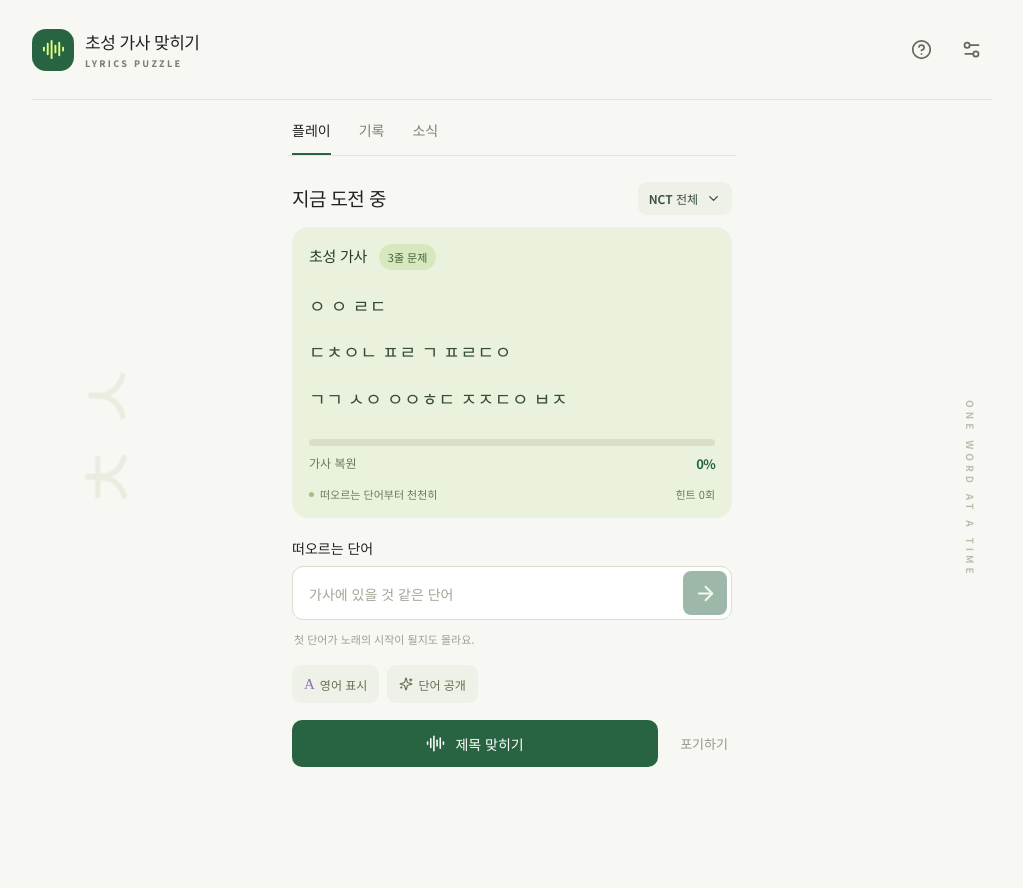
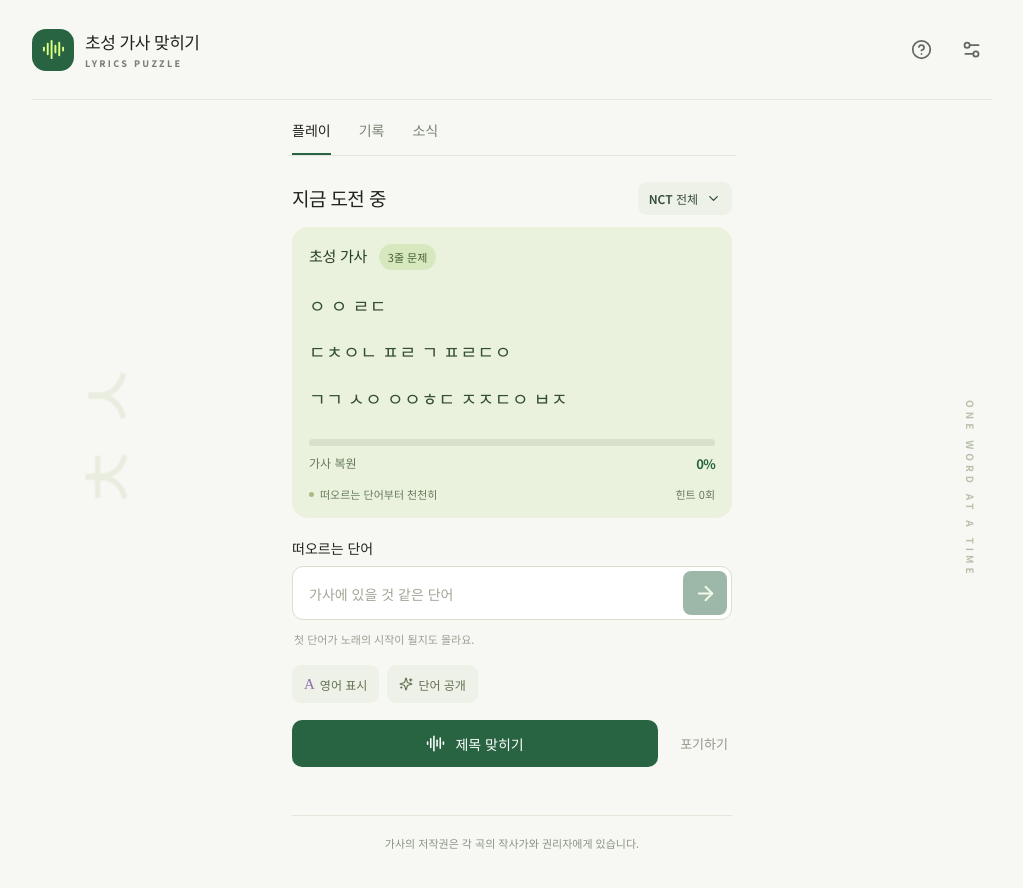
Before and after one commit to bluemistmark/lyrics-puzzle, a React (Vite) app: page / in a window 1280 px wide. Shown: the top 888 px of the page, without its empty margins (128-1151 px from the left). Before the commit the page ends 815 px from the top, so only its background shows below. Built offline with nearby package versions, Linux system fonts and the light colour scheme.

Commit message:
feat: 저작권 표기 추가

```diff
--- a/src/App.tsx
+++ b/src/App.tsx
@@ -1,4 +1,5 @@
 import { useState } from "react";
+import { Footer } from "./components/Footer";
 import { GameTabs, type Tab } from "./components/GameTabs";
 import { Header } from "./components/Header";
 import { Modal, type ModalName } from "./components/Modal";
@@ -46,6 +47,7 @@ export function App() {
           />
           <NewsPanel hidden={activeTab !== "news"} />
         </main>
+        <Footer />
       </div>
       <Modal open={modal !== null} onClose={close}>
         {modal === "title" && <TitleModal onClose={close} />}
--- /dev/null
+++ b/src/components/Footer.tsx
@@ -0,0 +1,11 @@
+// Rights notice for the lyrics shown in the game. The wording is a draft and
+// should be reviewed (legal) before relying on it.
+export function Footer() {
+  return (
+    <footer className="site-footer">
+      <p>
+        가사의 저작권은 각 곡의 작사가와 권리자에게 있습니다.
+      </p>
+    </footer>
+  );
+}
--- a/src/style.css
+++ b/src/style.css
@@ -1464,3 +1464,22 @@ main [hidden] {
 [data-theme="dark"] .tab-dot {
   background: #ff9a73;
 }
+
+/* Rights notice under every tab */
+.site-footer {
+  max-width: 440px;
+  margin: 0 auto;
+  padding: 18px 2px 36px;
+  border-top: 1px solid #e2e7d9;
+  font-size: 11px;
+  line-height: 1.7;
+  color: #8a9282;
+  word-break: keep-all;
+}
+.site-footer p {
+  margin: 0 0 4px;
+}
+[data-theme="dark"] .site-footer {
+  border-color: #3d4b39;
+  color: #8f9c86;
+}
```
